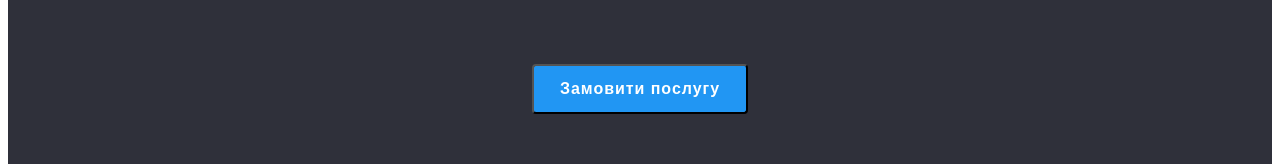
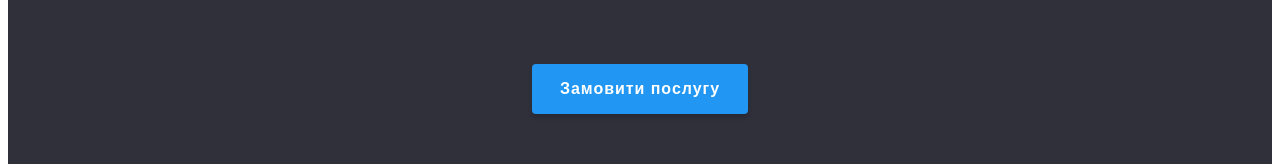
Before and after one commit to Loran2207/goit-markup-hw-02, a plain HTML site: page index.html in a window 1280 px wide. Shown: the part 382-546 px from the top of the page. Drawn offline with Linux system fonts and the light colour scheme.

Commit message:
css fixes for button and member card

```diff
--- a/css/styles.css
+++ b/css/styles.css
@@ -97,15 +97,15 @@ body {
     width: 216px;
     background-color:var(--foregroud-primary);
     color:var(--text-white);
-    font-weight: 700;
     text-align: center;
     border-radius: 4px;
-    font-weight: 700;
+    border: none;
 font-size: 16px;
 font-style: normal;
 font-weight: 700;
 line-height: 30px; /* 187.5% */
 letter-spacing: 0.96px;
+box-shadow: 0px 4px 4px 0px rgba(0, 0, 0, 0.15);
 }
 
 .hero-button:hover{
```
